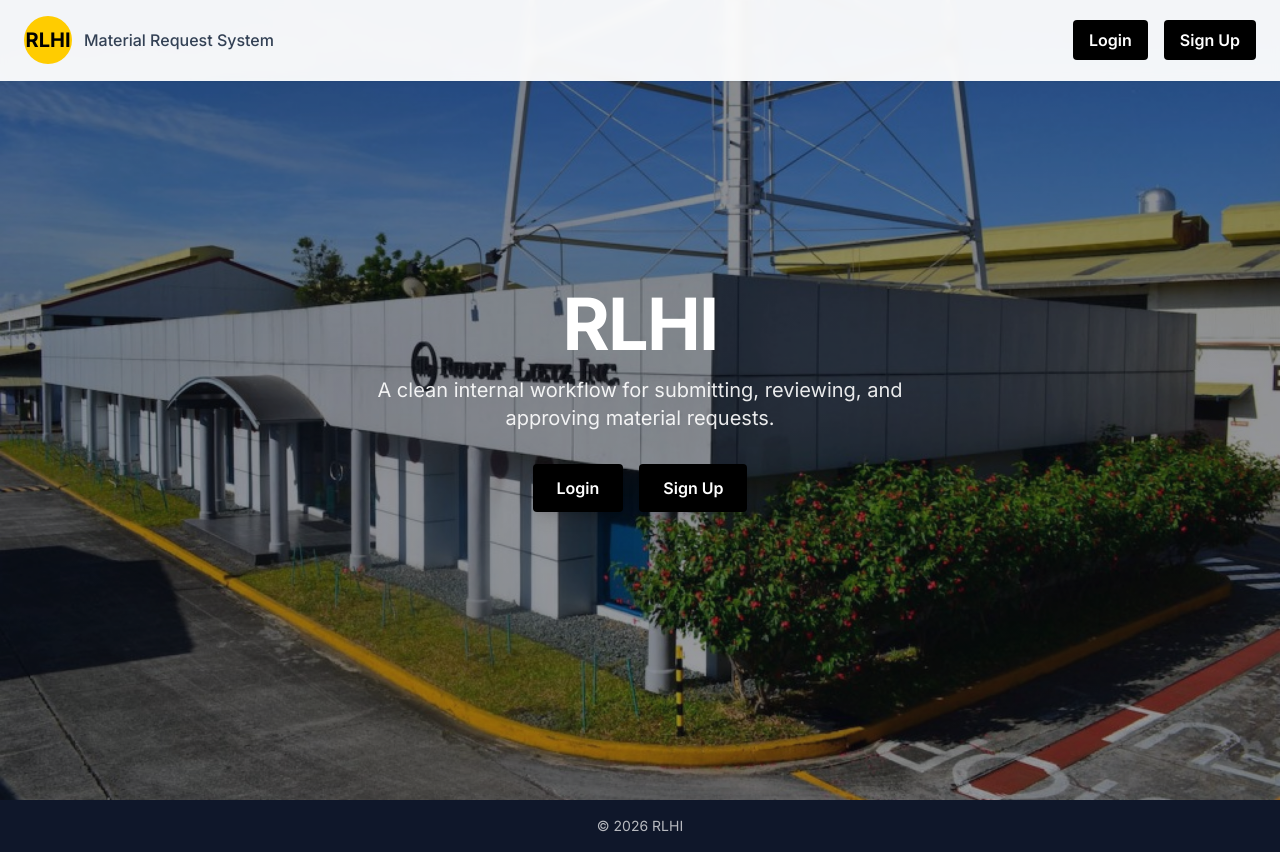
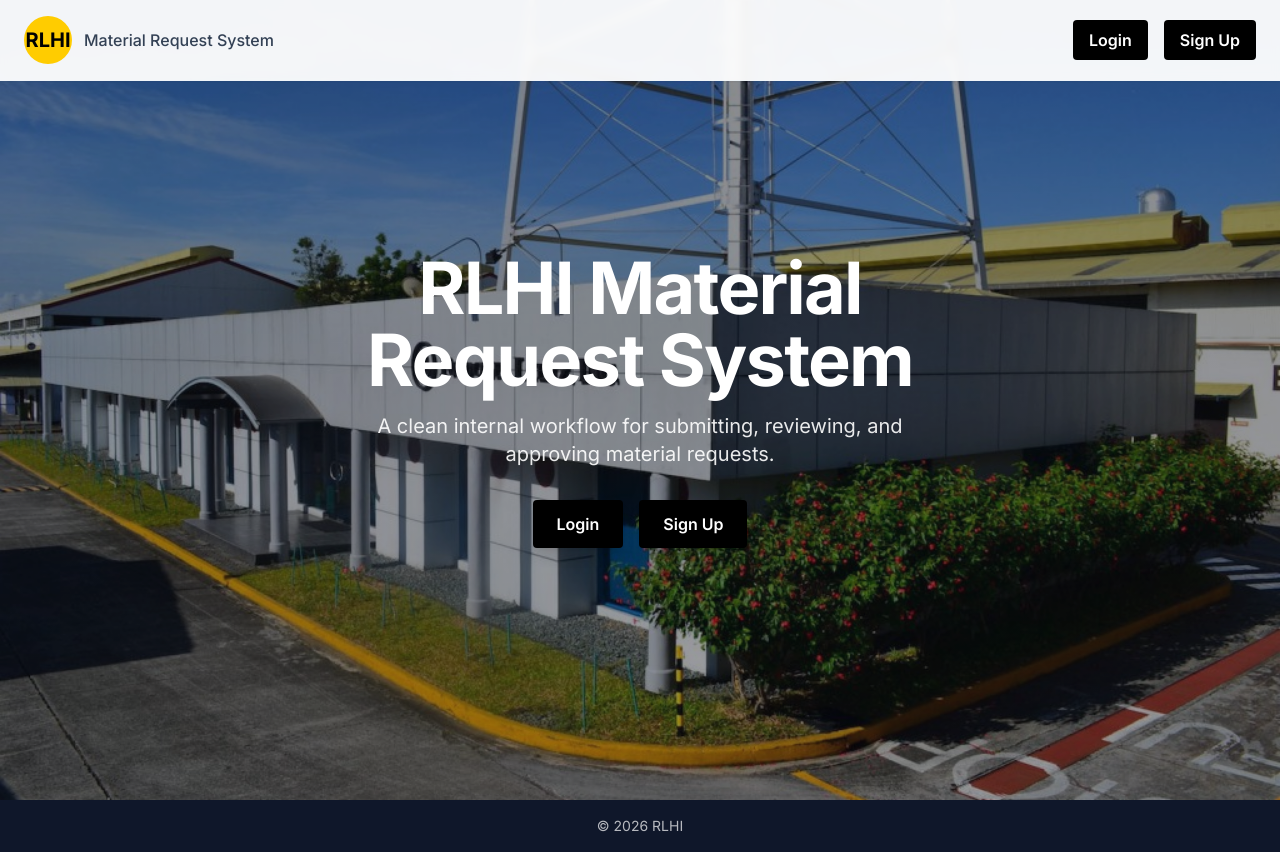
Before and after one commit to perezmark28/RLI-materialsReq, a PHP site: page /RLI-materialsReq/ in a window 1280 px wide. Run offline with PHP 8.4, Linux system fonts and the light colour scheme; some libraries are stand-ins or nearby versions.

Commit message:
Update ui_public.php

```diff
--- a/includes/ui_public.php
+++ b/includes/ui_public.php
@@ -170,7 +170,7 @@ function ui_public_hero_layout(string $base = ''): void {
            style="background: linear-gradient(rgba(0,0,0,0.35), rgba(0,0,0,0.25)), url('<?php echo htmlspecialchars($heroImage); ?>') center/cover no-repeat; background-color: #1e293b;">
     <div class="absolute inset-0 bg-slate-900/20"></div>
     <div class="relative z-10 text-center px-4 sm:px-6 py-8 sm:py-0 w-full max-w-2xl mx-auto">
-      <h1 class="text-4xl sm:text-5xl md:text-6xl lg:text-7xl font-bold text-white tracking-tight">RLHI</h1>
+      <h1 class="text-4xl sm:text-5xl md:text-6xl lg:text-7xl font-bold text-white tracking-tight">RLHI Material Request System</h1>
       <p class="text-white/90 mt-3 sm:mt-4 text-base sm:text-lg md:text-xl max-w-xl mx-auto">A clean internal workflow for submitting, reviewing, and approving material requests.</p>
       <div class="mt-6 sm:mt-8 flex flex-col sm:flex-row gap-3 sm:gap-4 justify-center items-stretch sm:items-center">
         <a href="<?php echo htmlspecialchars($base); ?>/login" class="px-6 py-3 bg-black text-white font-semibold rounded hover:bg-[#FFCC00] hover:text-black transition shadow-lg text-center">Login</a>
```
